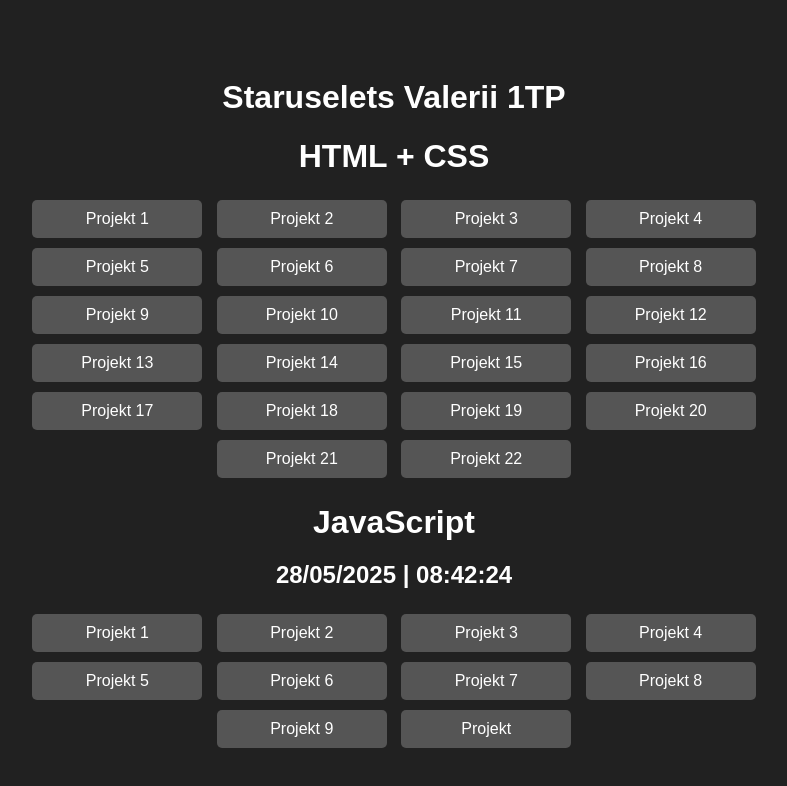
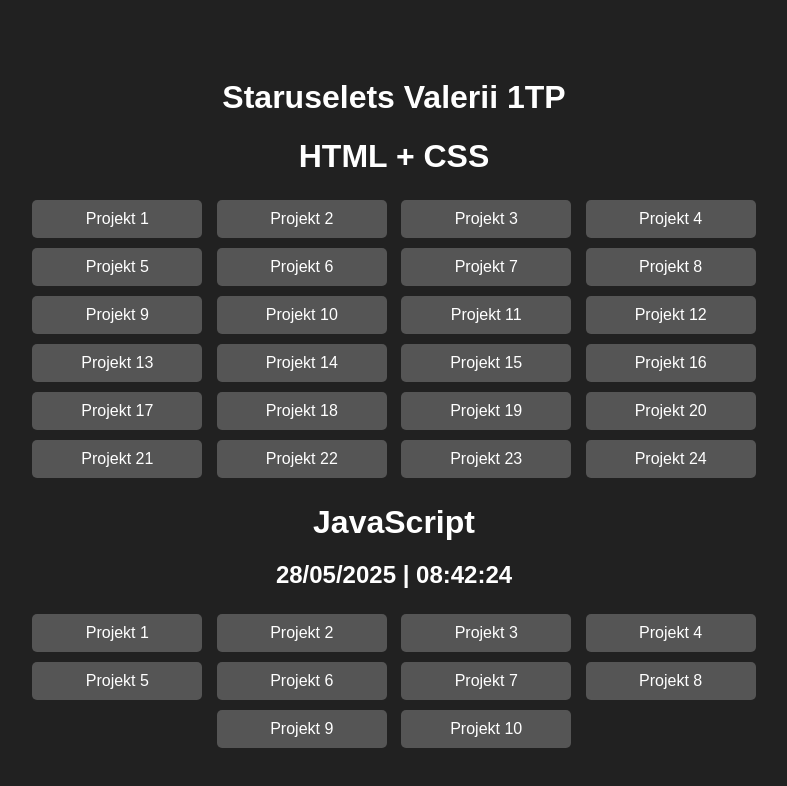
Before and after one commit to ValeriiTP/1TP-projects, a plain HTML site: page index.html in a window 1280 px wide. Shown: the whole page, without its empty margins (246-1033 px from the left). Drawn offline with Linux system fonts and the light colour scheme.

Commit message:
Update index.html

```diff
--- a/index.html
+++ b/index.html
@@ -98,6 +98,8 @@
             <a href="https://valeriitp.github.io/1TP-projects/HTML + CSS/20">Projekt 20</a>
             <a href="https://valeriitp.github.io/1TP-projects/HTML + CSS/21">Projekt 21</a>
             <a href="https://valeriitp.github.io/1TP-projects/HTML + CSS/22">Projekt 22</a>
+            <a href="https://valeriitp.github.io/1TP-projects/HTML + CSS/23">Projekt 23</a>
+            <a href="https://valeriitp.github.io/1TP-projects/HTML + CSS/24">Projekt 24</a>
         </nav>
 
         <h1>JavaScript</h1>
@@ -112,7 +114,7 @@
             <a href="https://valeriitp.github.io/1TP-projects/JavaScript/7">Projekt 7</a>
             <a href="https://valeriitp.github.io/1TP-projects/JavaScript/8">Projekt 8</a>
             <a href="https://valeriitp.github.io/1TP-projects/JavaScript/9">Projekt 9</a>
-            <a href="https://valeriitp.github.io/1TP-projects/JavaScript/10">Projekt</a>
+            <a href="https://valeriitp.github.io/1TP-projects/JavaScript/10">Projekt 10</a>
         </nav>
     </div>
 </body>
```
